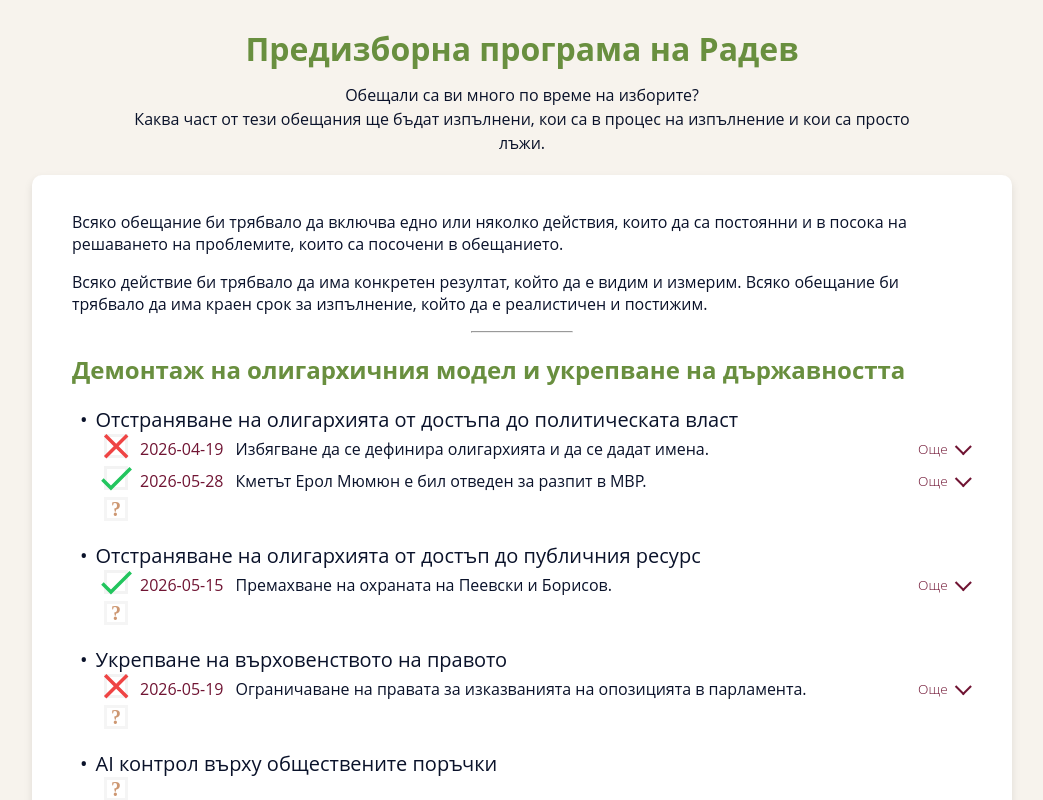
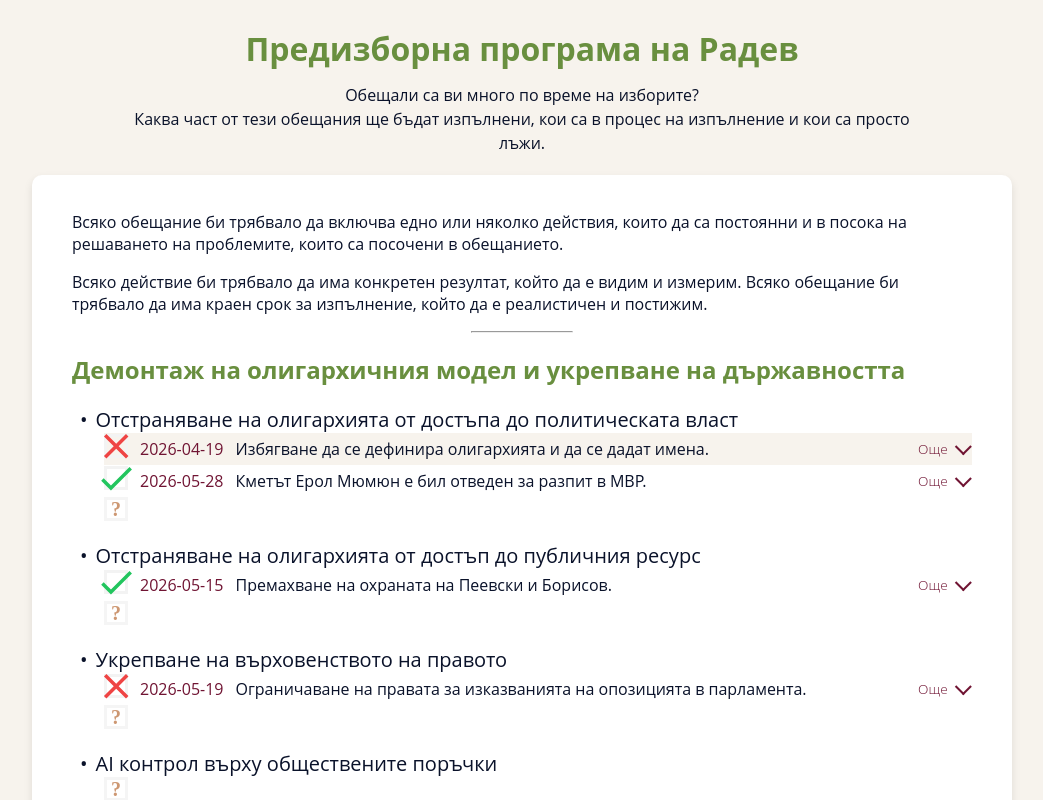
Before and after one commit to MiroJ/chronology-of-promises, an Angular app: page / in a window 1280 px wide. In both pictures the pointer is over the element 656 px from the left and 448 px from the top of the page. Shown: the top 800 px of the page, without its empty margins (118-1161 px from the left). Built offline with nearby package versions, Linux system fonts and the light colour scheme.

Commit message:
Add hover effect.

```diff
--- a/src/app/program-results/program-results.scss
+++ b/src/app/program-results/program-results.scss
@@ -12,6 +12,10 @@
         gap: 0.75rem;
         margin-left: 1rem;
         cursor: help;
+
+        &:hover {
+            background-color: variables.$background-color;
+        }
 
         .result-date {
             color: variables.$secondary-color;
@@ -91,6 +95,10 @@
     .placeholder-entry {
         .result-item {
             opacity: 0.8;
+
+            &:hover {
+                background-color: inherit;
+            }
         }
     }
 }
```
